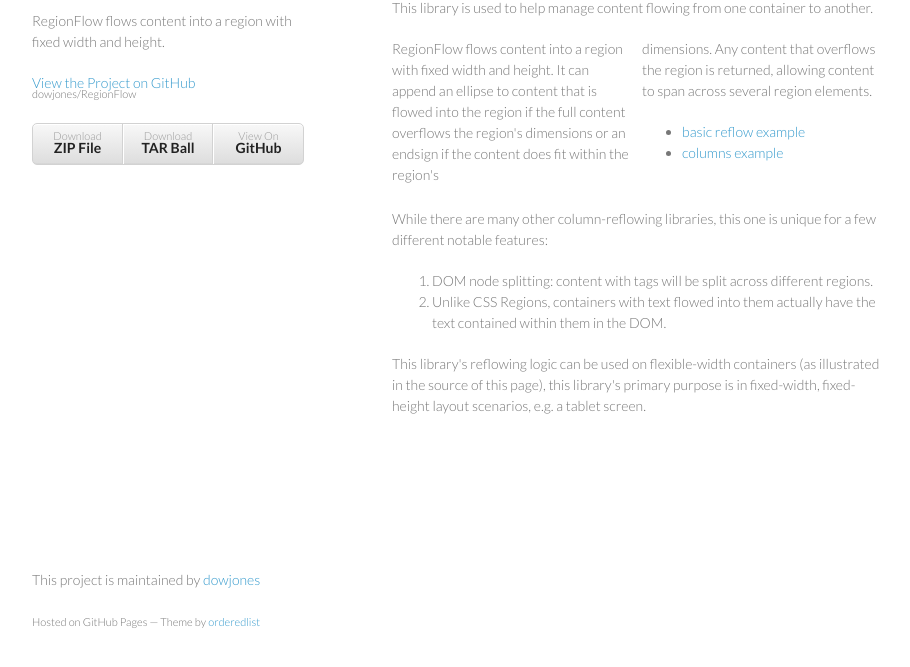
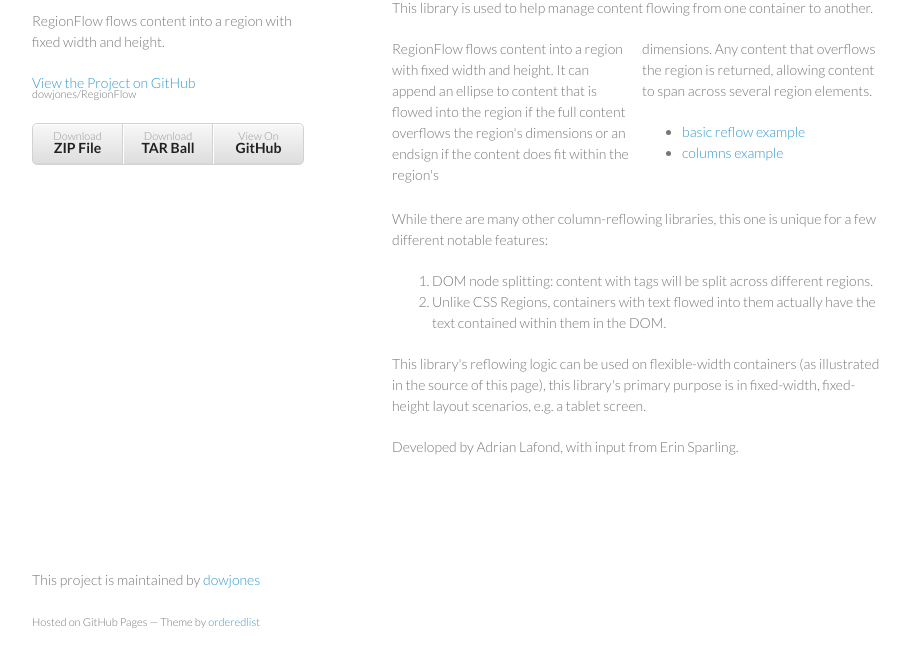
Before and after one commit to dowjones/RegionFlow, a plain HTML site: page index.html in a window 1280 px wide. Shown: the part 99-766 px from the top of the page, without its empty margins (178-1088 px from the left). Drawn offline with Linux system fonts and the light colour scheme.

Commit message:
add credits

```diff
--- a/index.html
+++ b/index.html
@@ -76,6 +76,9 @@
           This library's reflowing logic can be used on flexible-width containers (as illustrated in the source of this page), this library's primary purpose is in fixed-width,
           fixed-height layout scenarios, e.g. a tablet screen.
         </p>
+        <p>
+          Developed by Adrian Lafond, with input from Erin Sparling.
+        </p>
       </section>
       <footer>
         <p>This project is maintained by <a href="https://github.com/dowjones">dowjones</a></p>
```
